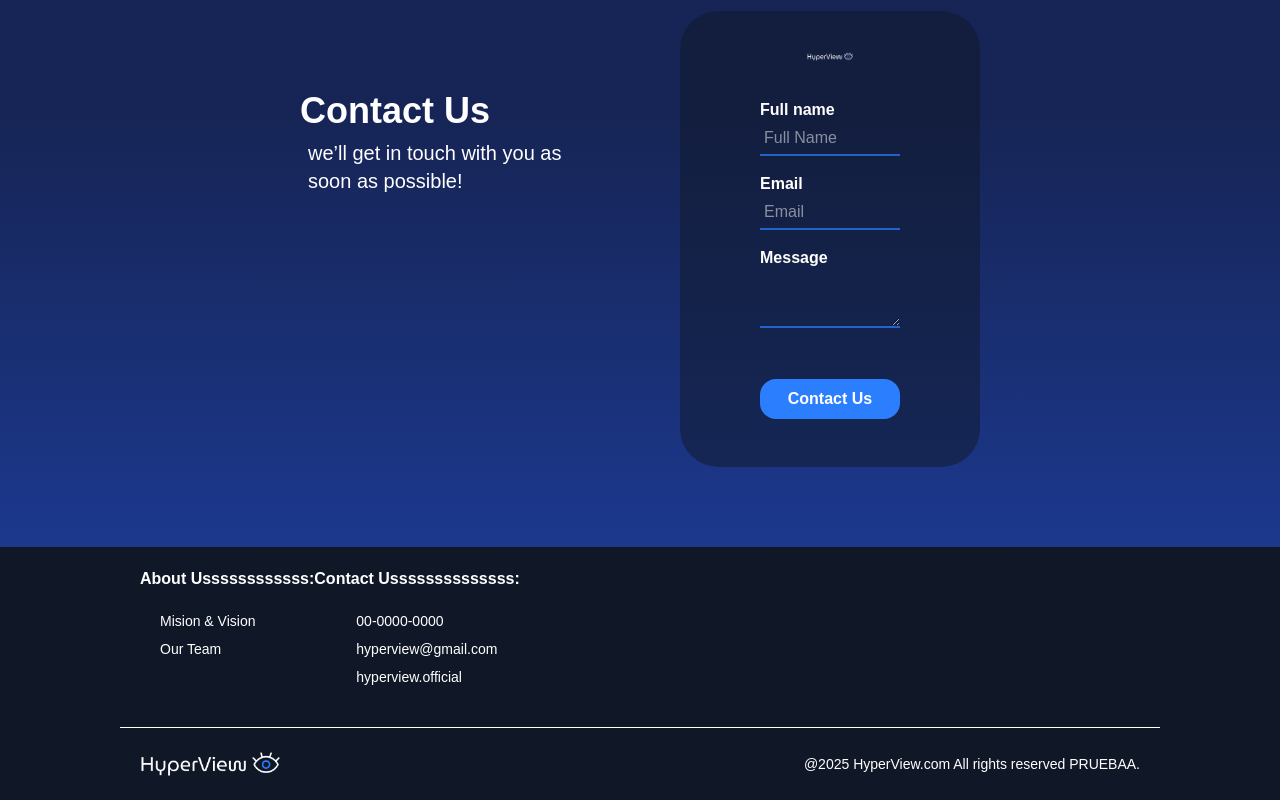
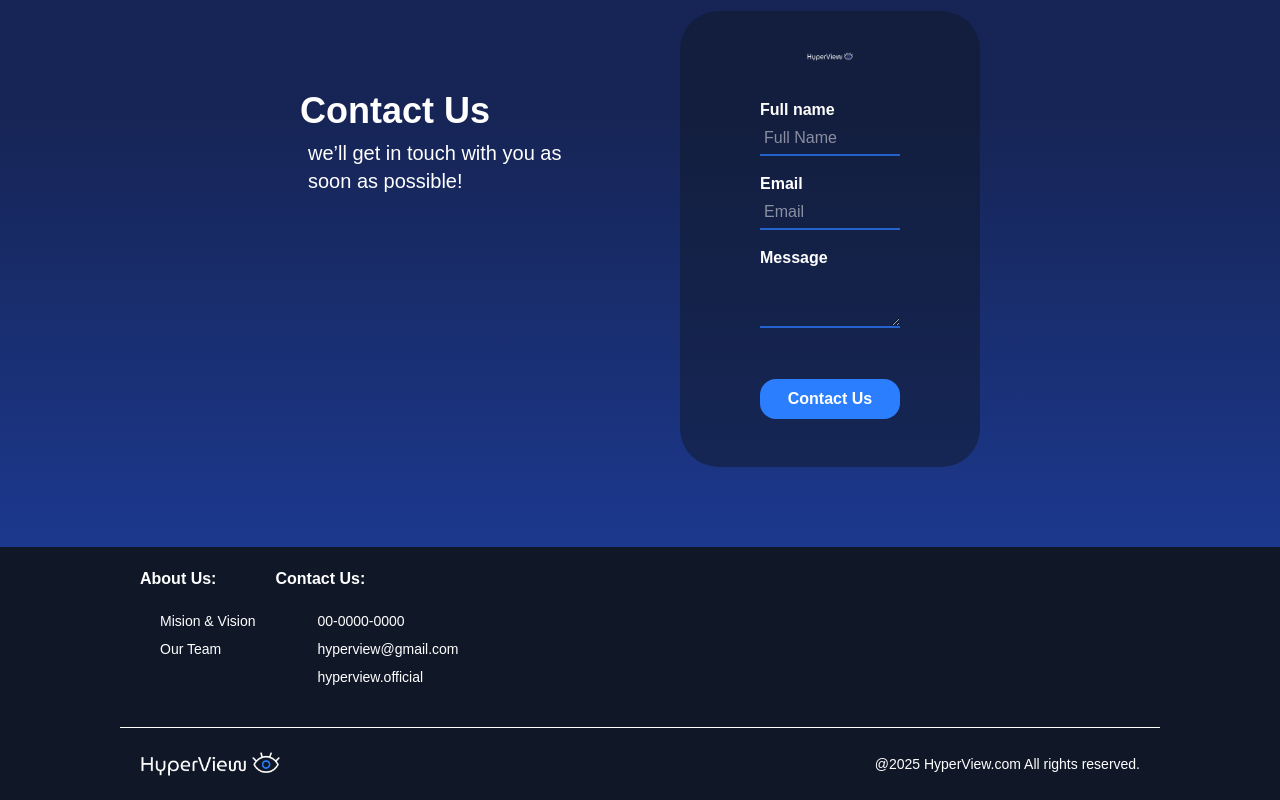
Before and after one commit to anniehernandez/HyperView, a React (Vite) app in the folder AeolusVr/: page / in a window 1280 px wide. Shown: the part 1669-2469 px from the top of the page. Built offline with nearby package versions, Linux system fonts and the light colour scheme; some icons are missing; a web font is replaced by a local one.

Commit message:
Modified Footer component content

```diff
--- a/AeolusVr/Frontend/src/Components/Footer.jsx
+++ b/AeolusVr/Frontend/src/Components/Footer.jsx
@@ -9,7 +9,7 @@ function Footer(){
             <div className='bg-[var(--background-color)] px-30 text-sm'>
                     <div className='flex flex-row p-5'>
                         <div className='flex flex-col'>
-                            <h3 className='font-bold text-base'>About Ussssssssssss:</h3>
+                            <h3 className='font-bold text-base'>About Us:</h3>
                             <ol className='m-3'>
                                 <li className='m-2 cursor-pointer hover:underline'>Mision & Vision</li>
                                 <li className='m-2 cursor-pointer hover:underline'>Our Team</li>
@@ -17,7 +17,7 @@ function Footer(){
                         </div>
 
                         <div className='flex flex-col'>
-                            <h3 className='font-bold text-base'>Contact Ussssssssssssss:</h3>
+                            <h3 className='font-bold text-base'>Contact Us:</h3>
                             <ol className='m-3'>
                                 <li className='flex flex-row m-2 cursor-pointer hover:underline'><LocalPhoneRoundedIcon className='mr-2'/>00-0000-0000</li>
                                 <li className='flex flex-row m-2 cursor-pointer hover:underline'><EmailRoundedIcon className='mr-2'/>hyperview@gmail.com</li>
@@ -28,7 +28,7 @@ function Footer(){
                     <div className='border-b border-white'></div>
                     <div className='flex flex-row justify-between items-center p-5'>
                         <img src={HyperViewLogo} alt="HyperView Logo" className='h-8'/>
-                        @2025 HyperView.com All rights reserved PRUEBAA.
+                        @2025 HyperView.com All rights reserved.
                     </div>
             </div>
         </>
```
